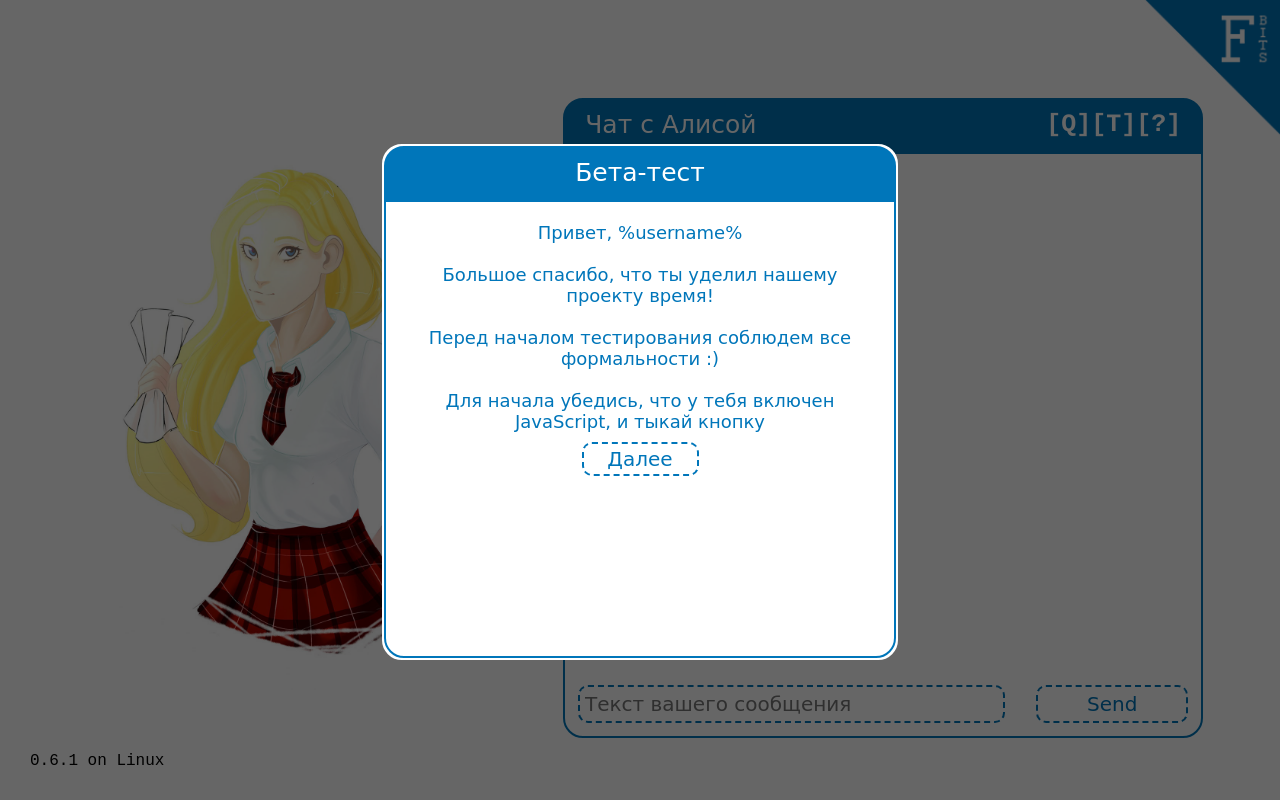
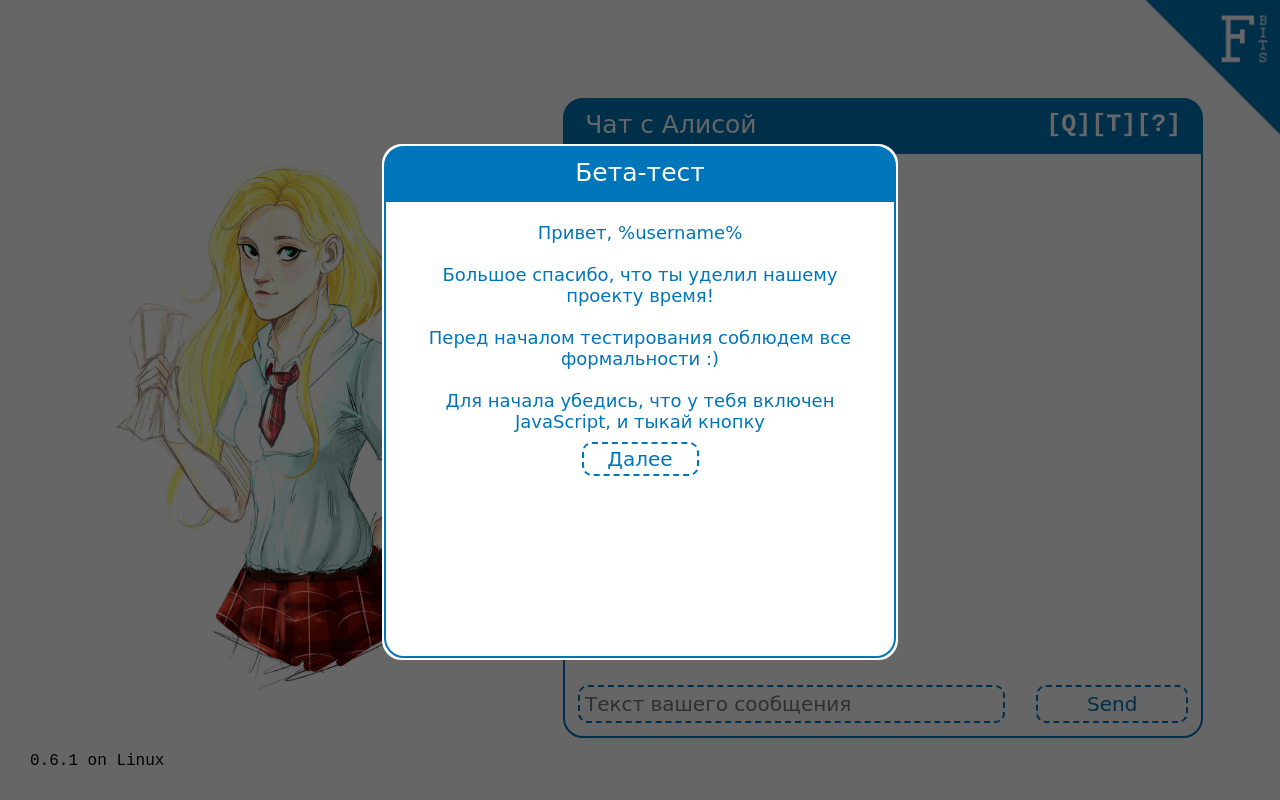
Before and after one commit to FreedomBitsTeam/alicization, a PHP site: page / in a window 1280 px wide. Run offline with PHP 8.4, Linux system fonts and the light colour scheme; some libraries are stand-ins or nearby versions.

Commit message:
v0.6.1-R

```diff
--- a/css/style.css
+++ b/css/style.css
@@ -45,7 +45,7 @@ body {
 	float: left;
 	width: 35vw;
 	height: 100%;
-	background-image: url(../img/alice-3.jpg);
+	background-image: url(../img/alice-2.jpg);
 	background-repeat: no-repeat;
 	background-size: 85%;
 	background-position: center, 10%;
```
